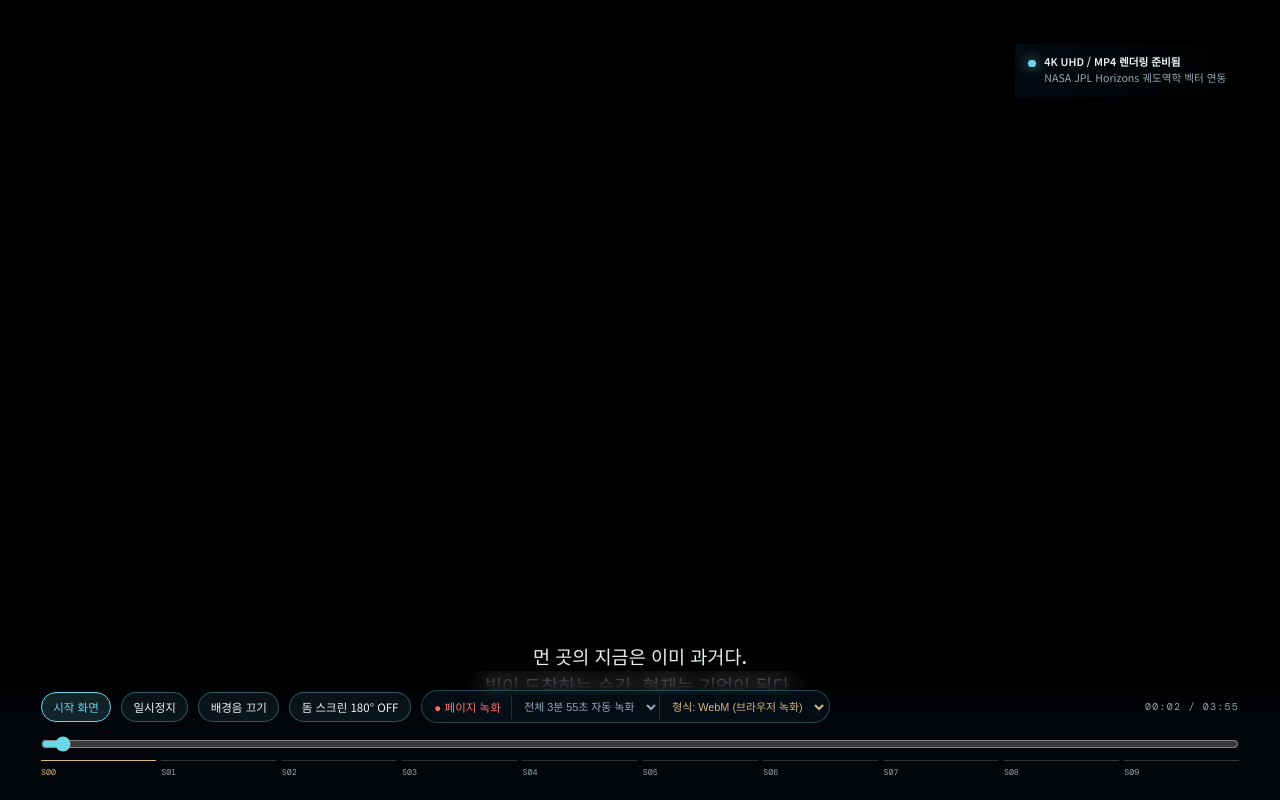
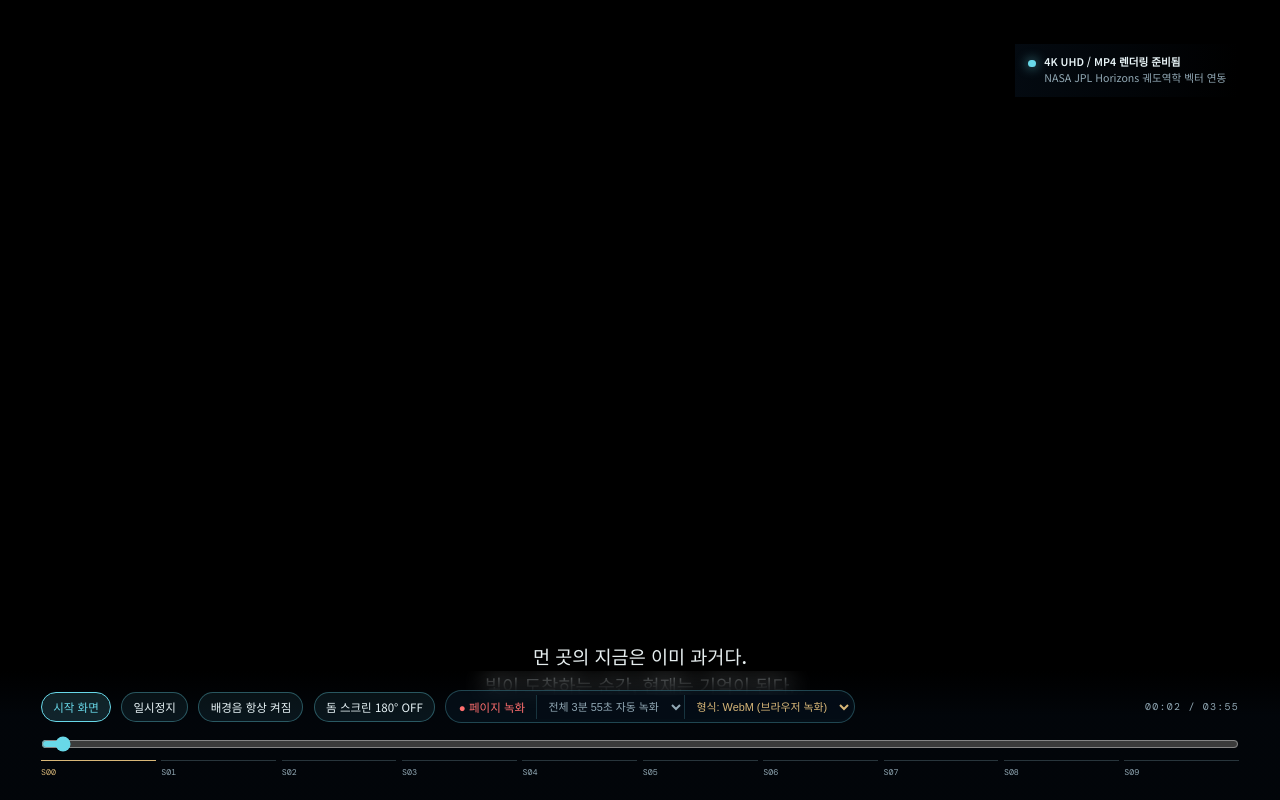
Before and after one commit to oj-o/voyager1_LightDayGap, a website: page index.html in a window 1280 px wide. Both pictures are taken after a click on the button "▶ 4K 감상 시작 (3분 55초)". Drawn offline with nearby package versions, Linux system fonts and the light colour scheme.

Commit message:
Tune background ambience for comfortable frequencies

```diff
--- a/index.html
+++ b/index.html
@@ -76,7 +76,7 @@
         <div class="transport" aria-label="미리보기 제어">
           <button id="introViewBtn" type="button" class="btn-intro" title="작품 설명 시작 화면 열기">시작 화면</button>
           <button id="playButton" type="button" aria-pressed="false">일시정지</button>
-          <button id="muteButton" type="button" aria-pressed="false">배경음 켜기</button>
+          <button id="muteButton" type="button" aria-pressed="true" disabled>배경음 항상 켜짐</button>
           <button id="domeButton" type="button" class="btn-dome" aria-pressed="false">돔 스크린 180° OFF</button>
           <div class="record-group">
             <button id="recordButton" type="button" class="btn-record" aria-pressed="false" title="페이지 화면과 소리를 직접 녹화합니다">● 페이지 녹화</button>
--- a/script.js
+++ b/script.js
@@ -39,6 +39,7 @@ document.addEventListener("DOMContentLoaded", () => {
   const LEAD_OUT_BLACK_S = 5;
   const FADE_IN_S = 1;
   const FADE_OUT_S = 1;
+  const AUDIO_FADE_S = 5;
   const DURATION_S = LEAD_IN_BLACK_S + CONTENT_DURATION_S + LEAD_OUT_BLACK_S; // 3 minutes 55 seconds
   const FPS = 30;
   const LAST_FRAME_S = DURATION_S - (1 / FPS);
@@ -155,7 +156,7 @@ document.addEventListener("DOMContentLoaded", () => {
   let lastTick = performance.now();
   let currentSceneIndex = -1;
   let audio = null;
-  let soundOn = false;
+  let soundOn = true;
 
   function resize() {
     const ratio = Math.min(window.devicePixelRatio || 1, 2);
@@ -177,6 +178,7 @@ document.addEventListener("DOMContentLoaded", () => {
     const fadeOut = FADE_OUT_S ? Math.min(1, (CONTENT_DURATION_S - storyTime) / FADE_OUT_S) : 1;
     return Math.min(fadeIn, fadeOut);
   };
+  const audioOpacity = (time) => Math.min(1, time / AUDIO_FADE_S, (DURATION_S - time) / AUDIO_FADE_S);
   const mix = (a, b, amount) => a + (b - a) * amount;
   const smoothstep = (start, end, value) => { const x = clamp((value - start) / (end - start)); return x * x * (3 - 2 * x); };
   const easeInOut = (value) => value < 0.5 ? 2 * value * value : 1 - Math.pow(-2 * value + 2, 2) / 2;
@@ -540,9 +542,9 @@ document.addEventListener("DOMContentLoaded", () => {
     const highGain = audioContext.createGain();
 
     low.type = "sine"; high.type = "triangle";
-    low.frequency.value = 52; high.frequency.value = 104;
-    // Keep the ambience clearly audible on normal laptop speakers.
-    lowGain.gain.value = .0001; highGain.gain.value = .0001; master.gain.value = .25;
+    low.frequency.value = 196; high.frequency.value = 294;
+    // Keep the ambience in a comfortable mid-range band for long viewing.
+    lowGain.gain.value = .0001; highGain.gain.value = .0001; master.gain.value = .16;
 
     low.connect(lowGain).connect(master);
     high.connect(highGain).connect(master);
@@ -555,26 +557,24 @@ document.addEventListener("DOMContentLoaded", () => {
   function updateAudio(index, opacity) {
     if (!audio) return;
     const now = audio.context.currentTime;
-    const root = [52, 52, 58, 49, 55, 62, 47, 66, 43, 52][index];
+    const root = [196, 196, 220, 185, 196, 233, 174, 247, 165, 196][index];
     audio.low.frequency.setTargetAtTime(root, now, .35);
-    audio.high.frequency.setTargetAtTime(root * 2.01, now, .45);
-    const audibleOpacity = Math.max(opacity, .35);
-    audio.lowGain.gain.setTargetAtTime(soundOn ? .14 * audibleOpacity : .0001, now, .12);
-    audio.highGain.gain.setTargetAtTime(soundOn ? (index === 7 ? .056 : .028) * audibleOpacity : .0001, now, .12);
+    audio.high.frequency.setTargetAtTime(root * 1.5, now, .45);
+    const audibleOpacity = Math.max(audioOpacity(filmTime), .35);
+    audio.lowGain.gain.setTargetAtTime(soundOn ? .08 * audibleOpacity : .0001, now, .12);
+    audio.highGain.gain.setTargetAtTime(soundOn ? (index === 7 ? .03 : .02) * audibleOpacity : .0001, now, .12);
   }
 
-  function toggleSound() {
+  function activateSound() {
     const sound = ensureAudio();
-    soundOn = !soundOn;
-    if (sound) {
-      if (sound.context.state === "suspended") sound.context.resume();
-      const opacity = presentationOpacity(filmTime);
-      const audibleOpacity = Math.max(opacity, .35);
-      sound.lowGain.gain.setTargetAtTime(soundOn ? .14 * audibleOpacity : .0001, sound.context.currentTime, .18);
-      sound.highGain.gain.setTargetAtTime(soundOn ? .028 * audibleOpacity : .0001, sound.context.currentTime, .18);
-    }
-    muteButton.textContent = soundOn ? "배경음 끄기" : "배경음 켜기";
-    muteButton.setAttribute("aria-pressed", String(soundOn));
+    if (!sound) return;
+    soundOn = true;
+    if (sound.context.state === "suspended") sound.context.resume();
+    const audibleOpacity = Math.max(audioOpacity(filmTime), .35);
+    sound.lowGain.gain.setTargetAtTime(.08 * audibleOpacity, sound.context.currentTime, .18);
+    sound.highGain.gain.setTargetAtTime(.02 * audibleOpacity, sound.context.currentTime, .18);
+    muteButton.textContent = "배경음 항상 켜짐";
+    muteButton.setAttribute("aria-pressed", "true");
   }
 
   function toggleDomeMode() {
@@ -741,11 +741,10 @@ document.addEventListener("DOMContentLoaded", () => {
 
   playButton.addEventListener("click", () => {
     if (filmTime >= DURATION_S) filmTime = 0;
-    if (!soundOn) toggleSound();
+    activateSound();
     playing = !playing;
     syncTransport();
   });
-  muteButton.addEventListener("click", toggleSound);
   if (domeButton) domeButton.addEventListener("click", toggleDomeMode);
   if (recordButton) recordButton.addEventListener("click", toggleRecording);
   timeline.addEventListener("input", () => { filmTime = Number(timeline.value); playing = false; syncTransport(); });
@@ -756,7 +755,7 @@ document.addEventListener("DOMContentLoaded", () => {
       introScreen.classList.add("hidden");
       filmTime = 0;
       playing = true;
-      if (!soundOn) toggleSound();
+      activateSound();
       syncTransport();
     });
   }
```
